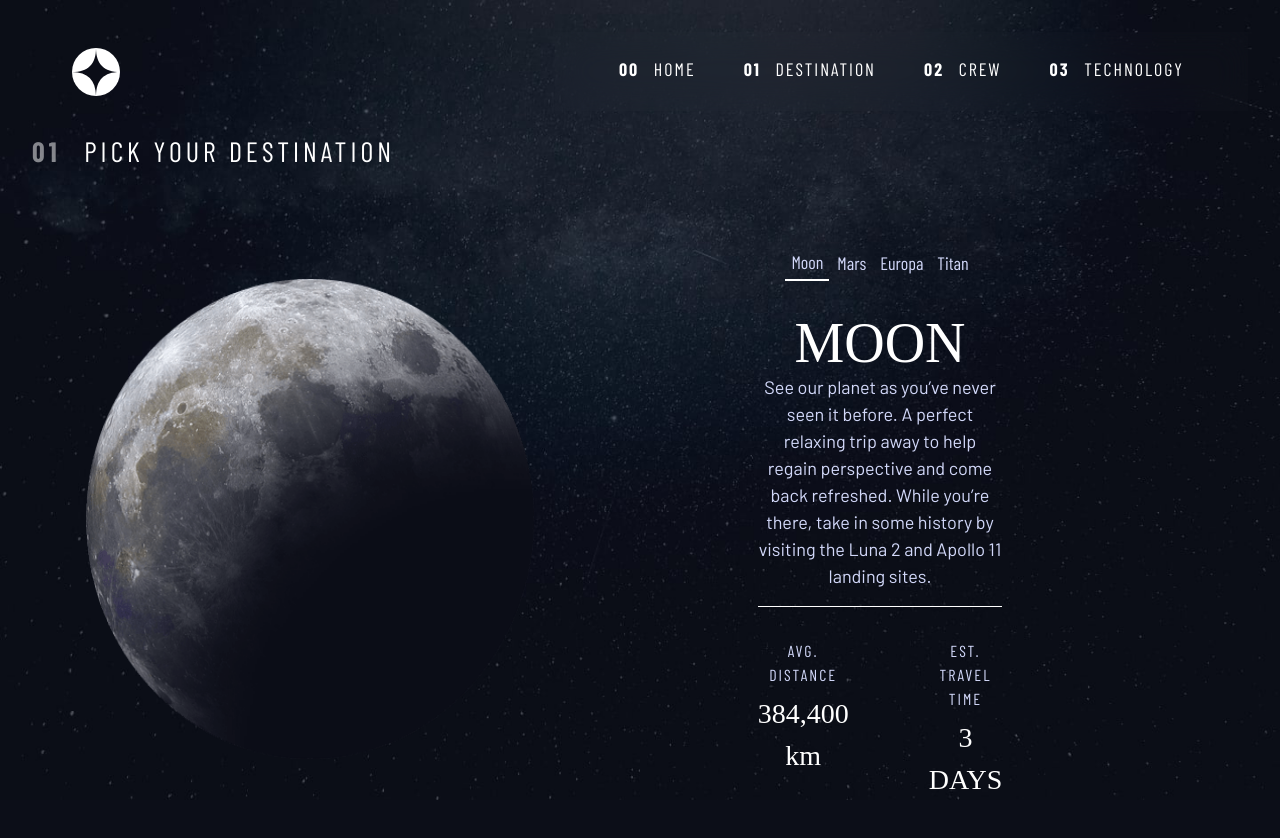
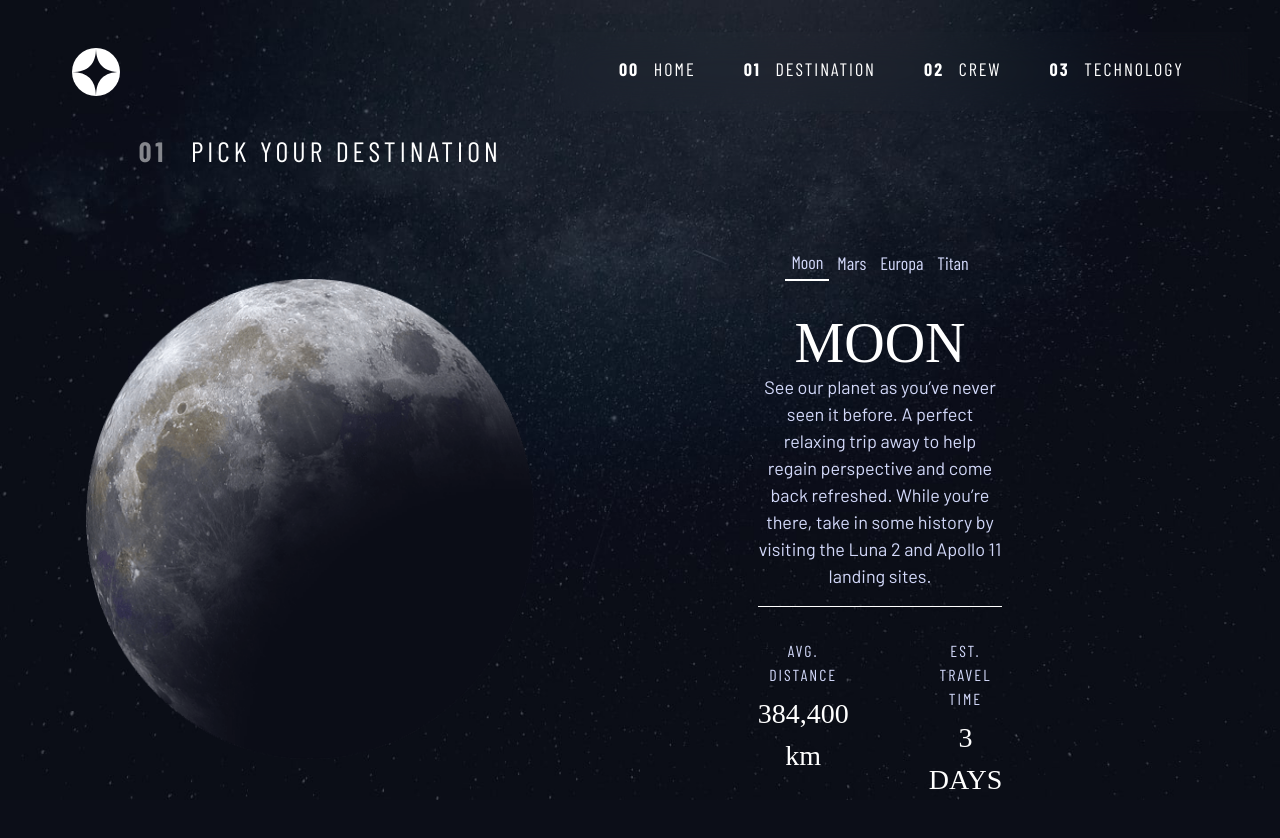
Before and after one commit to m00se01/Frontend-Practice, a React (Vite) app in the folder space-travel-site/SpaceTravelSite/: page /destination in a window 1280 px wide. Shown: the top 838 px of the page. Built offline with nearby package versions, Linux system fonts and the light colour scheme; a web font is replaced by a local one.

Commit message:
shifted destination header 1 column

```diff
--- a/space-travel-site/SpaceTravelSite/src/styles/destination.css
+++ b/space-travel-site/SpaceTravelSite/src/styles/destination.css
@@ -128,7 +128,7 @@
 
   .destinations-wrapper h1 {
     grid-row: 1;
-    grid-column: 1/6;
+    grid-column: 2/6;
     margin-left: 2rem;
   }
 
```
